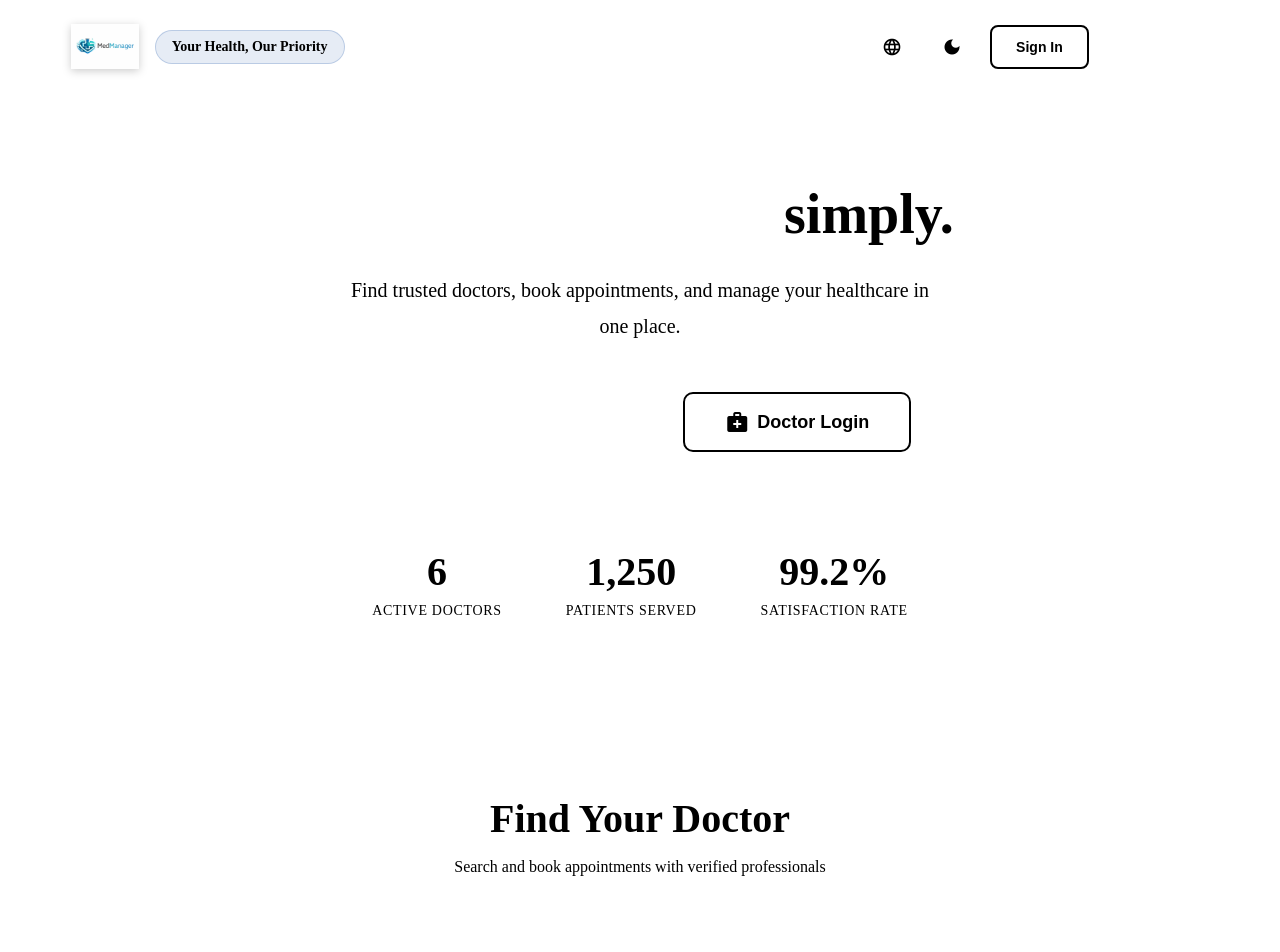
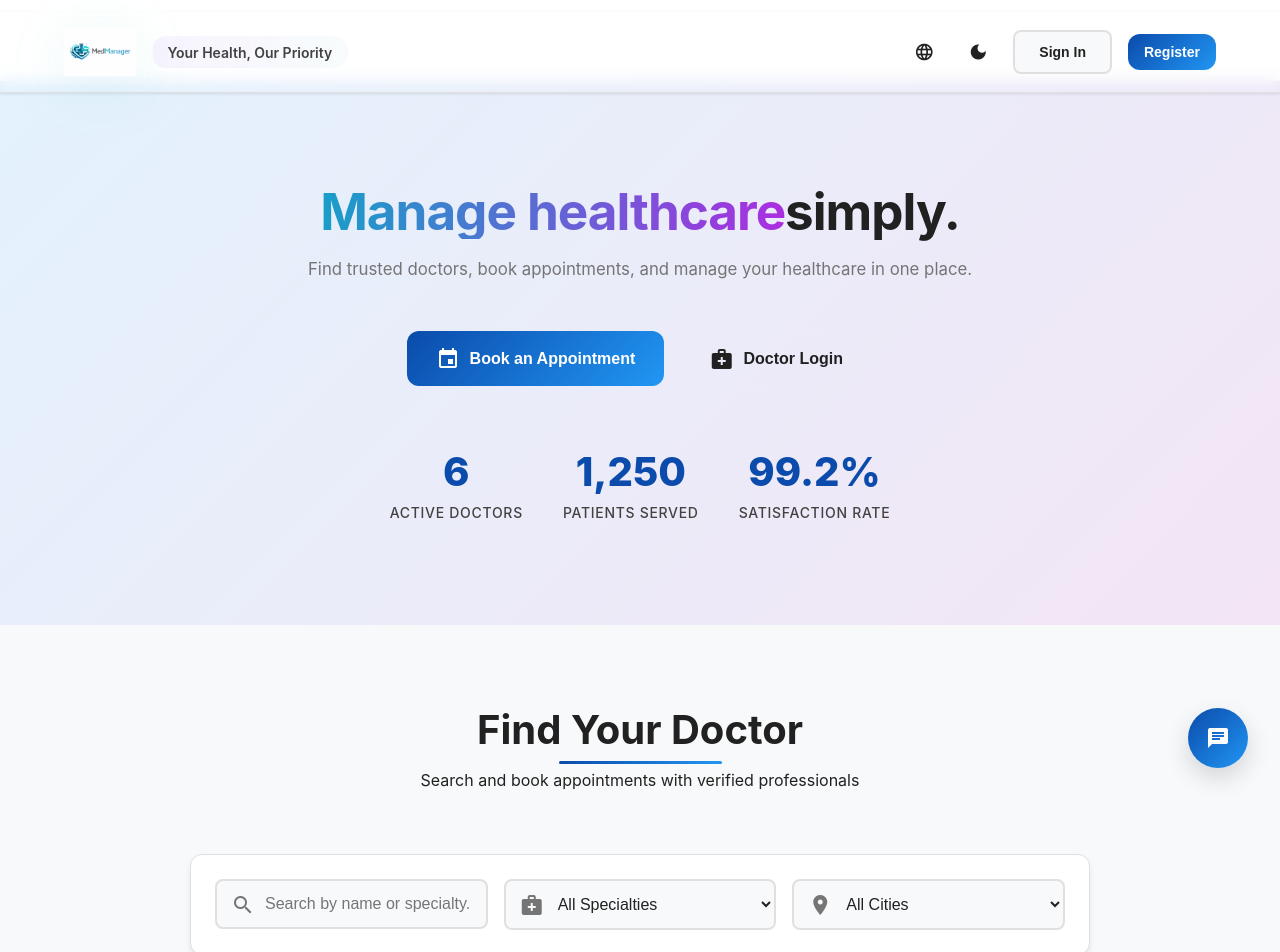
Before and after one commit to W3b-crawl3r/med-manager, an Angular app in the folder Angular/: page /secretary-login in a window 1280 px wide. Shown: the top 952 px of the page. Built offline with nearby package versions, Linux system fonts and the light colour scheme.

Commit message:
home-page fixed level 1

```diff
--- a/Angular/src/app/app.css
+++ b/Angular/src/app/app.css
@@ -1,7 +1,7 @@
 /* ================= BASE & THEME VARIABLES ================= */
 :root {
   /* Modern Medical Color Palette - Professional & Trustworthy */
-  --primary-color: #0d47a1;       /* Deep professional blue */
+  --primary-color: #0b4bab;       /* Deep professional blue */
   --primary-light: #5472d3;
   --primary-dark: #002171;
   --primary-accent: #2196f3;      /* Bright accent blue */
@@ -85,6 +85,18 @@
   50% {
     transform: translateY(-10px);
   }
+}
+
+@keyframes shine {
+  0% { filter: hue-rotate(0deg) saturate(1); }
+  50% { filter: hue-rotate(20deg) saturate(1.05) ; }
+  100% { filter: hue-rotate(0deg) saturate(1); }
+}
+
+@keyframes floatSlow {
+  0% { transform: translateY(0) translateX(0); }
+  50% { transform: translateY(-18px) translateX(8px); }
+  100% { transform: translateY(0) translateX(0); }
 }
 
 @keyframes pulse {
@@ -243,13 +255,14 @@ body {
   justify-content: space-between;
   align-items: center;
   padding: 1rem 5%;
-  background-color: var(--background);
-  box-shadow: var(--shadow);
+  background: linear-gradient(180deg, rgba(255,255,255,0.02), transparent);
+  backdrop-filter: blur(8px) saturate(1.05);
+  box-shadow: var(--shadow-sm);
   position: sticky;
-  top: 0;
+  top: 12px;
   z-index: 1000;
-  animation: slideInRight 0.6s ease-out;
-  border-bottom: 2px solid var(--primary-color);
+  animation: slideInRight 0.6s cubic-bezier(.2,.9,.2,1);
+  border-bottom: 1px solid var(--border-color);
 }
 
 .header-left {
@@ -263,9 +276,9 @@ body {
 }
 
 .logo {
-  height: 45px;
-  filter: drop-shadow(0 2px 4px rgba(0, 0, 0, 0.2));
-  transition: var(--transition);
+  height: 48px;
+  filter: drop-shadow(0 10px 30px rgba(14,165,164,0.08));
+  transition: transform 0.36s cubic-bezier(.2,.9,.2,1);
 }
 
 .logo:hover {
@@ -274,12 +287,12 @@ body {
 
 .tagline {
   font-size: 0.875rem;
-  color: var(--primary-color);
+  color: var(--text-secondary);
   font-weight: 600;
-  padding: 0.5rem 1rem;
-  background: rgba(13, 71, 161, 0.1);
-  border-radius: 20px;
-  border: 1px solid rgba(13, 71, 161, 0.2);
+  padding: 0.4rem 0.9rem;
+  background: linear-gradient(90deg, rgba(124,58,237,0.06), rgba(14,165,164,0.03));
+  border-radius: 14px;
+  border: 1px solid rgba(255,255,255,0.03);
 }
 
 .header-right {
@@ -289,25 +302,25 @@ body {
 }
 
 .icon-btn {
-  background: none;
+  background: transparent;
   border: none;
   color: var(--text-primary);
   cursor: pointer;
-  padding: 0.75rem;
-  border-radius: 50%;
+  padding: 0.5rem;
+  border-radius: 10px;
   display: flex;
   align-items: center;
   justify-content: center;
-  transition: var(--transition);
-  background: var(--surface);
-  border: 1px solid var(--border-color);
+  transition: var(--transition-fast);
+  background: linear-gradient(180deg, rgba(255,255,255,0.01), transparent);
+  border: 1px solid rgba(255,255,255,0.02);
 }
 
 .icon-btn:hover {
-  background: var(--primary-color);
+  background: var(--gradient-primary);
   color: white;
-  transform: translateY(-2px);
-  box-shadow: var(--shadow);
+  transform: translateY(-3px) scale(1.02);
+  box-shadow: var(--glow);
 }
 
 .icon-btn .material-icons {
@@ -344,6 +357,9 @@ body {
   background: var(--gradient-primary);
   color: white;
   border: none;
+  padding: 0.6rem 1rem;
+  border-radius: 12px;
+  box-shadow: var(--glow);
 }
 
 .primary-btn:hover {
@@ -357,16 +373,16 @@ body {
 
 .register-menu {
   position: absolute;
-  top: calc(100% + 0.5rem);
+  top: calc(100% + 0.6rem);
   right: 0;
-  background: var(--surface);
-  border-radius: 8px;
-  box-shadow: var(--shadow-lg);
+  background: linear-gradient(180deg, rgba(255,255,255,0.02), rgba(255,255,255,0.01));
+  border-radius: 12px;
+  box-shadow: var(--shadow);
   padding: 0.5rem;
-  min-width: 180px;
+  min-width: 200px;
   z-index: 1000;
-  border: 1px solid var(--border-color);
-  animation: fadeIn 0.3s ease-out;
+  border: 1px solid rgba(255,255,255,0.03);
+  animation: slideInUp 0.28s cubic-bezier(.2,.9,.2,1);
 }
 
 .register-menu button {
@@ -396,32 +412,38 @@ body {
 /* ================= HERO ================= */
 .hero {
   text-align: center;
-  padding: 6rem 5% 4rem;
+  padding: 6.5rem 5% 5rem;
   position: relative;
   overflow: hidden;
+  min-height: 68vh;
   background: var(--gradient-hero);
+  color: var(--text-primary);
 }
 
 .hero-title {
-  font-size: 3.5rem;
-  margin-bottom: 1.5rem;
+  font-size: clamp(2rem, 4vw, 3.75rem);
+  margin-bottom: 1rem;
   position: relative;
-  line-height: 1.2;
+  line-height: 1.05;
+  letter-spacing: -0.02em;
 }
 
 .gradient-text {
-  background: linear-gradient(135deg, var(--primary-color), var(--primary-accent));
+  background: linear-gradient(90deg, rgba(14,165,164,1), rgba(124,58,237,1));
   -webkit-background-clip: text;
   -webkit-text-fill-color: transparent;
   background-clip: text;
+  display: inline-block;
+  transform-origin: left center;
+  animation: shine 3.5s linear infinite;
 }
 
 .hero-subtitle {
-  font-size: 1.25rem;
-  color: var(--text-secondary);
-  max-width: 600px;
-  margin: 0 auto 3rem;
-  line-height: 1.8;
+  font-size: 1.05rem;
+  color: var(--text-tertiary);
+  max-width: 720px;
+  margin: 0 auto 2.4rem;
+  line-height: 1.7;
 }
 
 .hero-buttons {
@@ -432,52 +454,50 @@ body {
 }
 
 .btn-primary, .btn-outline {
-  padding: 1rem 2.5rem;
-  font-size: 1.125rem;
-  border-radius: 10px;
-  font-weight: 600;
+  padding: 0.9rem 1.8rem;
+  font-size: 1rem;
+  border-radius: 12px;
+  font-weight: 700;
   cursor: pointer;
-  transition: var(--transition);
-  border: 2px solid;
-  display: flex;
+  transition: transform 0.28s cubic-bezier(.2,.9,.2,1), box-shadow 0.28s;
+  display: inline-flex;
   align-items: center;
-  gap: 0.5rem;
+  gap: 0.6rem;
 }
 
 .btn-primary {
   background: var(--gradient-primary);
   color: white;
   border: none;
-  box-shadow: var(--shadow-primary);
+  box-shadow: var(--glow);
 }
 
 .btn-primary:hover {
-  transform: translateY(-3px);
-  box-shadow: var(--shadow-lg);
+  transform: translateY(-6px) scale(1.02);
+  box-shadow: 0 25px 50px rgba(14,165,164,0.08), var(--glow);
 }
 
 .btn-outline {
   background: transparent;
-  color: var(--primary-color);
-  border-color: var(--primary-color);
+  color: var(--text-primary);
+  border: 1px solid rgba(255,255,255,0.06);
 }
 
 .btn-outline:hover {
-  background: var(--primary-color);
+  background: rgba(255,255,255,0.03);
   color: white;
-  transform: translateY(-3px);
+  transform: translateY(-4px);
 }
 
 .live-stats {
   display: flex;
   justify-content: center;
-  gap: 4rem;
-  margin-top: 4rem;
-  padding: 2rem;
-  background: rgba(255, 255, 255, 0.1);
-  backdrop-filter: blur(10px);
-  border-radius: 15px;
-  max-width: 800px;
+  gap: 2.5rem;
+  margin-top: 2.6rem;
+  padding: 1.2rem 1.6rem;
+  background: linear-gradient(90deg, rgba(255,255,255,0.02), rgba(255,255,255,0.01));
+  border-radius: 14px;
+  max-width: 880px;
   margin-left: auto;
   margin-right: auto;
 }
@@ -602,26 +622,26 @@ section {
 
 .doctors-grid {
   display: grid;
-  grid-template-columns: repeat(auto-fill, minmax(350px, 1fr));
-  gap: 2rem;
-  margin-top: 2rem;
+  grid-template-columns: repeat(auto-fit, minmax(300px, 1fr));
+  gap: 1.6rem;
+  margin-top: 1.6rem;
 }
 
 .doctor-card {
-  background: var(--surface-elevated);
-  border-radius: 12px;
-  padding: 1.5rem;
-  box-shadow: var(--shadow);
-  transition: var(--transition);
-  border: 1px solid var(--border-color);
+  background: linear-gradient(180deg, rgba(255,255,255,0.02), rgba(255,255,255,0.01));
+  border-radius: 14px;
+  padding: 1.25rem;
+  box-shadow: 0 8px 30px rgba(2,6,23,0.6);
+  transition: transform 0.36s cubic-bezier(.2,.9,.2,1), box-shadow 0.36s;
+  border: 1px solid rgba(255,255,255,0.03);
   position: relative;
   overflow: hidden;
 }
 
 .doctor-card:hover {
-  transform: translateY(-5px);
-  box-shadow: var(--shadow-lg);
-  border-color: var(--primary-color);
+  transform: translateY(-10px) rotate(-0.4deg) scale(1.02);
+  box-shadow: 0 30px 60px rgba(2,6,23,0.7), var(--glow);
+  border-color: rgba(255,255,255,0.05);
 }
 
 .doctor-header {
--- a/Angular/src/app/app.html
+++ b/Angular/src/app/app.html
@@ -1,3 +1,4 @@
+
 <!-- ================= HEADER ================= -->
 <header class="app-header" *ngIf="!isDoctorRoute()">
   <div class="header-left">
--- a/Angular/src/app/doctor/doctor-appointments/doctor-appointment.component.css
+++ b/Angular/src/app/doctor/doctor-appointments/doctor-appointment.component.css
@@ -1,117 +1,35 @@
-.header {
-  display: flex;
-  justify-content: space-between;
-  margin-bottom: 20px;
+/* Doctor Appointments - modernized to use CSS variables and responsive design */
+.header{
+  display:flex;justify-content:space-between;align-items:center;gap:1rem;margin-bottom:20px;
 }
 
-.primary-btn {
-  background: #2563eb;
-  color: white;
-  border: none;
-  padding: 10px 14px;
-  border-radius: 8px;
-  cursor: pointer;
+.primary-btn{
+  background:var(--gradient-primary);color:white;border:none;padding:10px 14px;border-radius:10px;cursor:pointer;box-shadow:var(--shadow-sm);transition:transform 0.28s ease,box-shadow 0.28s ease;
 }
-
-.primary-btn.full {
-  width: 100%;
-  margin-top: 12px;
-}
+.primary-btn:hover{transform:translateY(-4px);box-shadow:var(--shadow);}
+.primary-btn.full{width:100%;margin-top:12px}
 
 /* LIST */
-.appointments-list {
-  display: grid;
-  gap: 12px;
+.appointments-list{display:grid;gap:12px}
+.appointment-card{
+  background:var(--surface-elevated);color:var(--text-primary);padding:14px;border-radius:12px;box-shadow:var(--shadow-sm);border:1px solid var(--border-color);transition:transform 0.28s cubic-bezier(.2,.9,.2,1),box-shadow 0.28s;
 }
-
-.appointment-card {
-  background: #fff;
-  padding: 14px;
-  border-radius: 10px;
-  box-shadow: 0 4px 10px rgba(0,0,0,.05);
-}
-
-.appointment-card h4 {
-  margin: 0;
-}
-
-.type {
-  font-size: 12px;
-  color: #2563eb;
-}
-
-.empty {
-  color: #6b7280;
-}
+.appointment-card:hover{transform:translateY(-6px);box-shadow:var(--shadow)}
+.appointment-card h4{margin:0}
+.type{font-size:12px;color:var(--primary-color);font-weight:600}
+.empty{color:var(--text-tertiary)}
 
 /* MODAL */
-.overlay {
-  position: fixed;
-  inset: 0;
-  background: rgba(0,0,0,.45);
-  display: grid;
-  place-items: center;
-}
+.overlay{position:fixed;inset:0;background:rgba(2,6,23,0.6);display:grid;place-items:center;z-index:10000}
+.dialog{background:var(--surface-elevated);color:var(--text-primary);width:100%;max-width:420px;padding:20px;border-radius:14px;position:relative;box-shadow:var(--shadow);border:1px solid var(--border-color);animation:slideInUp 0.28s ease}
 
-.dialog {
-  background: white;
-  width: 360px;
-  padding: 20px;
-  border-radius: 14px;
-  position: relative;
-}
+form{display:flex;flex-direction:column;gap:10px}
+input,select{padding:10px;border-radius:8px;border:1px solid var(--border-color);background:var(--surface);color:var(--text-primary)}
 
-form {
-  display: flex;
-  flex-direction: column;
-  gap: 8px;
-}
-
-input, select {
-  padding: 8px;
-  border-radius: 6px;
-  border: 1px solid #d1d5db;
-}
-
-.close {
-  position: absolute;
-  top: 10px;
-  right: 12px;
-  font-size: 22px;
-  background: none;
-  border: none;
-  cursor: pointer;
-}
-.card-top {
-  display: flex;
-  justify-content: space-between;
-  align-items: center;
-}
-
-.actions button {
-  border: none;
-  padding: 4px 8px;
-  border-radius: 6px;
-  cursor: pointer;
-  font-size: 12px;
-}
-
-.actions .edit {
-  background: #e0e7ff;
-  color: #1d4ed8;
-}
-
-.actions .delete {
-  background: #fee2e2;
-  color: #b91c1c;
-}
-
-.actions button:hover {
-  opacity: 0.85;
-}
-.status {
-  font-size: 12px;
-  padding: 4px 8px;
-  border-radius: 6px;
-  color: white;
-}
+.close{position:absolute;top:10px;right:12px;font-size:22px;background:none;border:none;cursor:pointer;color:var(--text-tertiary)}
+.card-top{display:flex;justify-content:space-between;align-items:center}
+.actions button{border:none;padding:6px 10px;border-radius:8px;cursor:pointer;font-size:13px}
+.actions .edit{background:rgba(224,231,255,0.15);color:var(--primary-color)}
+.actions .delete{background:rgba(254,226,226,0.12);color:var(--danger-color,#b91c1c)}
+.actions button:hover{opacity:0.9}
+.status{font-size:12px;padding:4px 8px;border-radius:6px;color:white}
--- a/Angular/src/app/doctor/doctor-dashboard/doctor-dashboard.component.css
+++ b/Angular/src/app/doctor/doctor-dashboard/doctor-dashboard.component.css
@@ -1,129 +1,30 @@
-.dashboard-page {
-  padding: 30px;
-  background: #f4f6f8;
-  min-height: 100vh;
-  font-family: Arial, sans-serif;
+.dashboard-page{
+  padding:32px;min-height:100vh;background:var(--background);font-family:Inter,system-ui,-apple-system,Segoe UI,Roboto,Arial,sans-serif;color:var(--text-primary);
 }
-
-.dashboard-header h1 {
-  margin: 0;
-  font-size: 28px;
-}
-
-.subtitle {
-  color: #666;
-  margin-bottom: 30px;
-}
+.dashboard-header h1{margin:0;font-size:28px}
+.subtitle{color:var(--text-tertiary);margin-bottom:22px}
 
 /* STATS */
-.stats-grid {
-  display: grid;
-  grid-template-columns: repeat(auto-fit, minmax(200px, 1fr));
-  gap: 16px;
-  margin-bottom: 30px;
-}
-
-.stat-card {
-  background: white;
-  padding: 20px;
-  border-radius: 14px;
-  box-shadow: 0 4px 12px rgba(0,0,0,0.08);
-}
-
-.stat-card p {
-  color: #666;
-  margin: 0;
-}
-
-.stat-card h2 {
-  margin: 10px 0 0;
-  font-size: 26px;
-}
+.stats-grid{display:grid;grid-template-columns:repeat(auto-fit,minmax(200px,1fr));gap:16px;margin-bottom:22px}
+.stat-card{background:var(--surface-elevated);padding:18px;border-radius:12px;box-shadow:var(--shadow-sm);border:1px solid var(--border-color)}
+.stat-card p{color:var(--text-tertiary);margin:0}
+.stat-card h2{margin:8px 0 0;font-size:24px}
 
 /* PANEL */
-.panel {
-  background: white;
-  padding: 20px;
-  border-radius: 14px;
-  box-shadow: 0 4px 12px rgba(0,0,0,0.08);
-}
-
-.panel h3 {
-  margin-bottom: 20px;
-}
+.panel{background:var(--surface-elevated);padding:18px;border-radius:12px;box-shadow:var(--shadow-sm);border:1px solid var(--border-color)}
+.panel h3{margin-bottom:14px}
 
 /* APPOINTMENT */
-.appointment {
-  display: flex;
-  justify-content: space-between;
-  align-items: center;
-  padding: 14px;
-  border: 1px solid #eee;
-  border-radius: 12px;
-  margin-bottom: 12px;
-}
+.appointment{display:flex;justify-content:space-between;align-items:center;padding:14px;border-radius:12px;margin-bottom:12px;background:linear-gradient(180deg,rgba(255,255,255,0.01),transparent);border:1px solid rgba(255,255,255,0.02);}
+.left{display:flex;align-items:center;gap:12px}
+.avatar{width:46px;height:46px;border-radius:50%;background:var(--primary-color);color:white;display:flex;align-items:center;justify-content:center;font-weight:700}
+.name{margin:0;font-weight:700}
+.right{display:flex;align-items:center;gap:12px}
+.time{font-weight:700;color:var(--text-secondary)}
 
-.left {
-  display: flex;
-  align-items: center;
-  gap: 12px;
-}
+.btn-confirm{background:var(--primary-color);color:white;border:none;padding:8px 14px;border-radius:10px;cursor:pointer;transition:transform .2s ease}
+.btn-confirm:hover{transform:translateY(-3px);box-shadow:var(--shadow)}
 
-.avatar {
-  width: 46px;
-  height: 46px;
-  border-radius: 50%;
-  background: #26c6da;
-  color: white;
-  display: flex;
-  align-items: center;
-  justify-content: center;
-  font-weight: bold;
-}
-
-.name {
-  margin: 0;
-  font-weight: bold;
-}
-
-.right {
-  display: flex;
-  align-items: center;
-  gap: 12px;
-}
-
-.time {
-  font-weight: bold;
-}
-
-/* BUTTON */
-.btn-confirm {
-  background: #26c6da;
-  color: white;
-  border: none;
-  padding: 6px 14px;
-  border-radius: 8px;
-  cursor: pointer;
-}
-
-.btn-confirm:hover {
-  background: #00acc1;
-}
-
-/* BADGES */
-.badge {
-  padding: 6px 12px;
-  border-radius: 12px;
-  font-size: 13px;
-  font-weight: bold;
-}
-
-.confirmed {
-  background: #e8f5e9;
-  color: #2e7d32;
-}
-
-.cancelled {
-  background: #ffebee;
-  color: #c62828;
-}
+.badge{padding:6px 12px;border-radius:12px;font-size:13px;font-weight:700}
+.confirmed{background:rgba(46,125,50,0.12);color:var(--success-color)}
+.cancelled{background:rgba(239,68,68,0.08);color:var(--danger-color,#c62828)}
--- a/Angular/src/styles.css
+++ b/Angular/src/styles.css
@@ -1 +1,83 @@
-/* You can add global styles to this file, and also import other style files */
+/* Global theme variables and base styles applied to document root so component styles can use CSS variables */
+:root {
+	/* Modern Medical Color Palette - Professional & Trustworthy */
+	--primary-color: #0b4bab;
+	--primary-light: #5472d3;
+	--primary-dark: #002171;
+	--primary-accent: #2196f3;
+
+	--secondary-color: #00796b;
+	--secondary-light: #48a999;
+	--secondary-dark: #004c40;
+
+	--accent-color: #d32f2f;
+	--accent-light: #ff6659;
+	--accent-dark: #9a0007;
+
+	--success-color: #2e7d32;
+	--warning-color: #f57c00;
+	--info-color: #0288d1;
+
+	--neutral-light: #f5f5f5;
+	--neutral-medium: #e0e0e0;
+	--neutral-dark: #616161;
+
+	/* Light theme */
+	--background: #ffffff;
+	--surface: #f8f9fa;
+	--surface-elevated: #ffffff;
+	--text-primary: #212121;
+	--text-secondary: #424242;
+	--text-tertiary: #757575;
+	--border-color: #e0e0e0;
+
+	--shadow-sm: 0 1px 3px rgba(0, 0, 0, 0.1);
+	--shadow: 0 4px 6px rgba(0, 0, 0, 0.07);
+	--shadow-lg: 0 10px 25px rgba(0, 0, 0, 0.15);
+	--shadow-primary: 0 8px 20px rgba(13, 71, 161, 0.25);
+
+	--gradient-primary: linear-gradient(135deg, var(--primary-color), var(--primary-accent));
+	--gradient-hero: linear-gradient(135deg, #e3f2fd, #f3e5f5);
+}
+
+[data-theme="dark"] {
+	--background: #121212;
+	--surface: #1e1e1e;
+	--surface-elevated: #2d2d2d;
+	--text-primary: #ffffff;
+	--text-secondary: #e0e0e0;
+	--text-tertiary: #b0b0b0;
+	--border-color: #404040;
+	--gradient-hero: linear-gradient(135deg, #0d1b2a, #1b263b);
+}
+
+/* Base page styles */
+html, body {
+	height: 100%;
+}
+
+body {
+	font-family: 'Inter', -apple-system, BlinkMacSystemFont, 'Segoe UI', Roboto, Oxygen, Ubuntu, sans-serif;
+	margin: 0;
+	background-color: var(--background);
+	color: var(--text-primary);
+	-webkit-font-smoothing: antialiased;
+	-moz-osx-font-smoothing: grayscale;
+	transition: background-color 0.4s ease, color 0.3s ease;
+}
+
+/* Custom scrollbar */
+::-webkit-scrollbar { width: 10px; }
+::-webkit-scrollbar-track { background: var(--background); }
+::-webkit-scrollbar-thumb { background: var(--primary-color); border-radius: 5px; }
+
+/* Selection */
+::selection { background-color: var(--primary-color); color: white; }
+
+/* Small helper for visually-hidden content */
+.sr-only { position: absolute; width: 1px; height: 1px; padding: 0; margin: -1px; overflow: hidden; clip: rect(0,0,0,0); white-space: nowrap; border: 0; }
+
+/* Keep additional global keyframes used by components */
+@keyframes float { 0%,100%{transform:translateY(0)}50%{transform:translateY(-10px)} }
+@keyframes slideInRight { from{transform:translateX(30px);opacity:0}to{transform:translateX(0);opacity:1} }
+@keyframes slideInUp { from{transform:translateY(30px);opacity:0}to{transform:translateY(0);opacity:1} }
```
Also changed, not shown: Angular/src/app/app.ts (+70 -18 lines).
